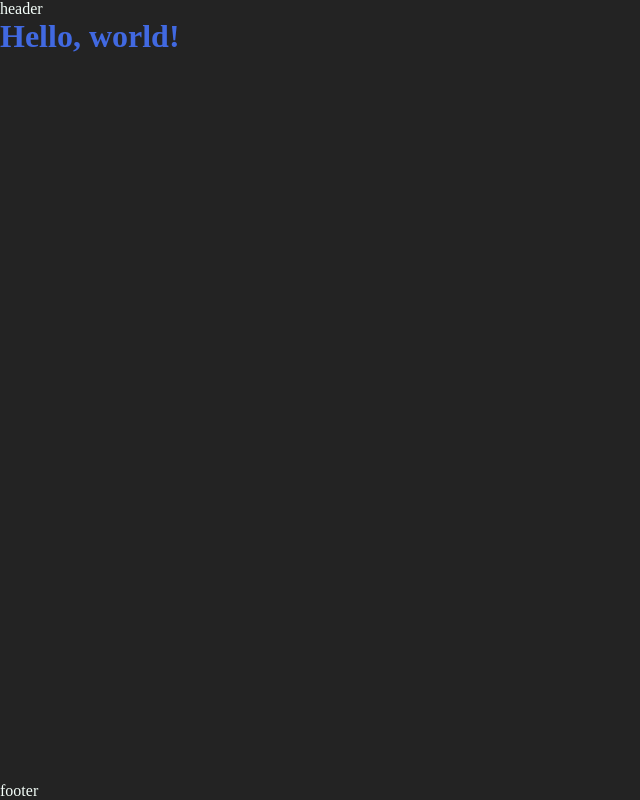
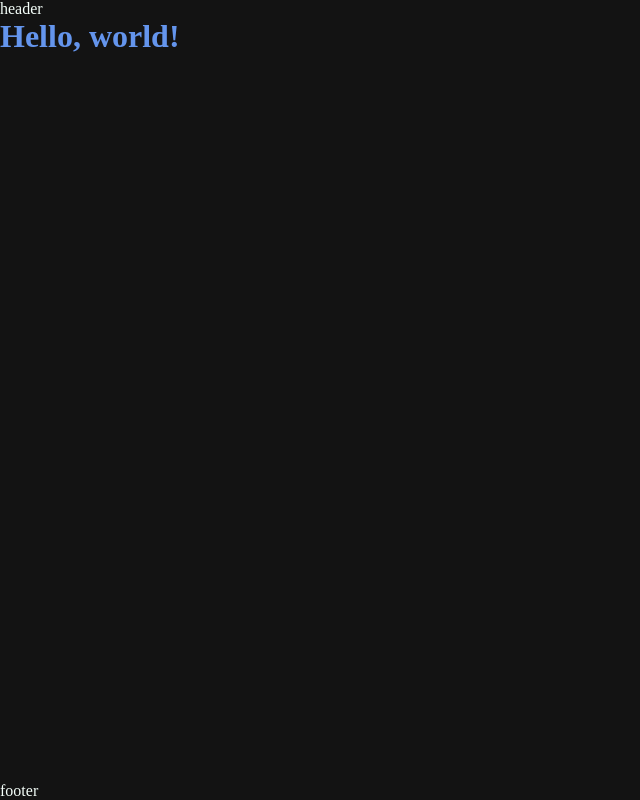
Before and after one commit to svbinf-ru/svbinf.ru, a Next.js app: page / in a window 1280 px wide. Shown: the whole page, without its empty margins (0-640 px from the left). Built offline with nearby package versions, Linux system fonts and the light colour scheme.

Commit message:
feat(styles): change colors

```diff
--- a/app/page.module.scss
+++ b/app/page.module.scss
@@ -1,5 +1,5 @@
 @import 'variables';
 
 .heading {
-    color: $primary;
+    color: $accent-primary;
 }
--- a/styles/_globals.scss
+++ b/styles/_globals.scss
@@ -13,8 +13,8 @@ html {
 
 body {
     height: 100%;
-    background-color: $background;
-    color: $foreground;
+    background-color: $background-primary;
+    color: $foreground-primary;
 }
 
 main {
--- a/styles/_variables.scss
+++ b/styles/_variables.scss
@@ -1,8 +1,10 @@
 // Colors
-$background: #232323;
-$foreground: #f5fffa;
-$primary: #4169e1;
-$secondary: #6495ed;
+$background-primary: #131313;
+$background-secondary: #232323;
+$foreground-primary: #f5fffa;
+$foreground-secondary: #787976;
+$accent-primary: #6495ed;
+$accent-secondary: #9579e5;
 
 // z-index
 $z-1: 2;
```
